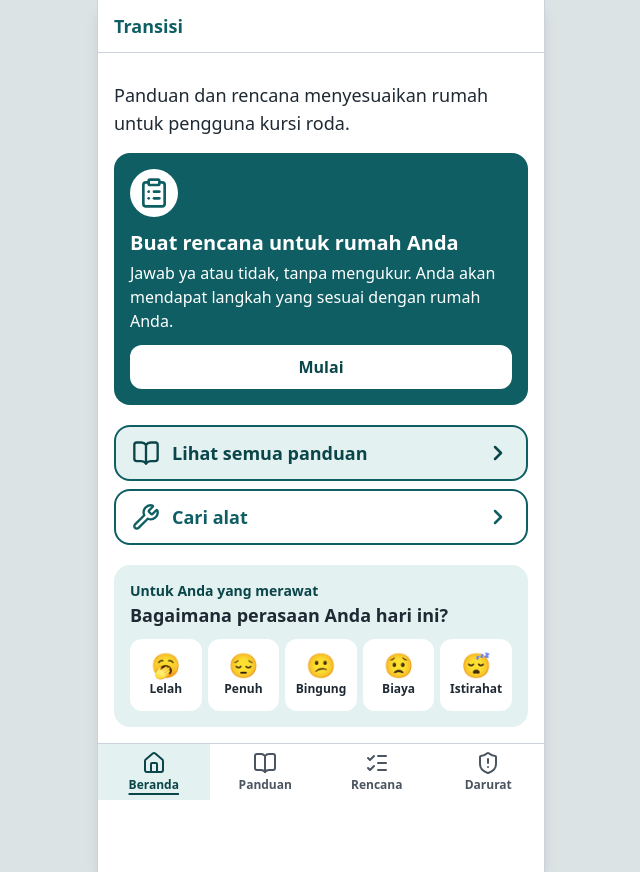
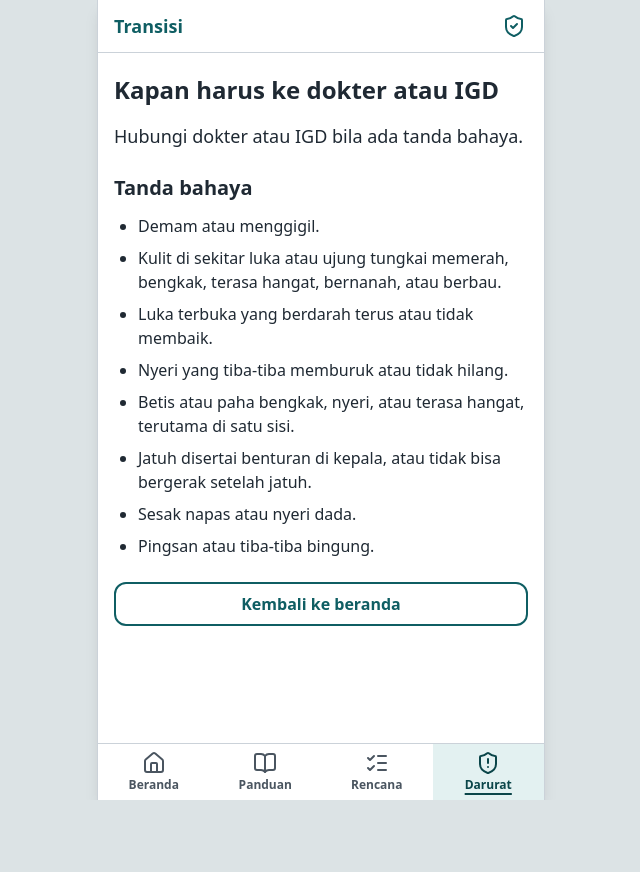
Before and after one commit to titohanafi/transisidnr, a React (Vite) app: page /#/igd in a window 1280 px wide. Before the commit this address led to /#/. Shown: the whole page, without its empty margins (319-959 px from the left). After the commit the page ends 800 px from the top, so only its background shows below. Built offline with nearby package versions, Linux system fonts and the light colour scheme.

Commit message:
Hapus data saya pindah ke ikon Data dan privasi di header

```diff
--- a/content/ui.json
+++ b/content/ui.json
@@ -4,7 +4,6 @@
   },
   "beranda": {
     "spandukDraf": "Konten masih draf dan belum ditinjau ahli.",
-    "tautanHapus": "Hapus data saya",
     "pilih": {
       "judul": "Apa yang ingin Anda lakukan?",
       "susun": {
@@ -42,6 +41,7 @@
     "tautanLain": "Tautan lain",
     "tautanIgd": "Kapan harus ke dokter atau IGD",
     "menuUtama": "Menu utama",
+    "dataPrivasi": "Data dan privasi",
     "tabBeranda": "Beranda",
     "tabPanduan": "Panduan",
     "tabRencana": "Rencana",
@@ -65,7 +65,7 @@
     "menyusul": "Daftar tanda bahaya sedang disiapkan bersama tenaga medis. Sampai daftar ini tersedia, bila Anda ragu atau khawatir, hubungi dokter atau IGD terdekat."
   },
   "hapusData": {
-    "judul": "Hapus data saya",
+    "judul": "Data dan privasi",
     "penjelasan": "Semua jawaban, centang, dan foto Anda tersimpan hanya di perangkat ini. Tombol ini menghapus semuanya.",
     "tombol": "Hapus semua data saya",
     "selesai": "Data Anda sudah dihapus dari perangkat ini.",
--- a/src/components/Halaman.tsx
+++ b/src/components/Halaman.tsx
@@ -1,5 +1,5 @@
 import { useEffect, useRef, type ReactNode } from "react";
-import { ChevronLeft } from "lucide-react";
+import { ChevronLeft, ShieldCheck } from "lucide-react";
 import { Link, useLocation, useNavigate } from "react-router-dom";
 import { BilahTab } from "./BilahTab";
 import { konten } from "../domain/content";
@@ -43,6 +43,13 @@
         <Link to="/" className={`inline-flex min-h-sentuh items-center text-lg font-bold text-utama ${dalam ? "" : "px-2"}`}>
           {app.nama}
         </Link>
+        <Link
+          to="/hapus"
+          aria-label={umum.dataPrivasi}
+          className="ml-auto inline-flex h-sentuh w-sentuh items-center justify-center rounded-tombol text-utama"
+        >
+          <ShieldCheck className="h-6 w-6" strokeWidth={2} aria-hidden="true" focusable="false" />
+        </Link>
       </header>
       <main id="isi" className="flex flex-1 flex-col px-4 py-5">
         {/* Di Beranda judulnya sama dengan nama aplikasi di header: tetap ada untuk pembaca layar, tidak ditampilkan dua kali. */}
--- a/src/domain/schema.ts
+++ b/src/domain/schema.ts
@@ -145,7 +145,6 @@
     app: z.object({ nama: teks }),
     beranda: z.object({
       spandukDraf: teks,
-      tautanHapus: teks,
       konteks: teks,
       pilih: z.object({
         judul: teks,
--- a/src/screens/Beranda.tsx
+++ b/src/screens/Beranda.tsx
@@ -6,7 +6,7 @@
 import { IkonBeranda } from "../components/IkonBeranda";
 import { konten } from "../domain/content";
 
-const { app, beranda, umum } = konten.ui;
+const { app, beranda } = konten.ui;
 const { pilih } = beranda;
 
 export function Beranda() {
@@ -51,9 +51,6 @@
         <CheckIn />
       </section>
 
-      <nav aria-label={umum.tautanLain} className="mt-auto flex flex-col pt-6">
-        <TautanKecil to="/hapus">{beranda.tautanHapus}</TautanKecil>
-      </nav>
     </Halaman>
   );
 }
@@ -72,11 +69,3 @@
     </Link>
   );
 }
-
-function TautanKecil({ to, children }: { to: string; children: ReactNode }) {
-  return (
-    <Link to={to} className="inline-flex min-h-sentuh items-center text-utama underline">
-      {children}
-    </Link>
-  );
-}
--- a/src/screens/HapusData.tsx
+++ b/src/screens/HapusData.tsx
@@ -23,7 +23,8 @@
         </>
       ) : (
         <>
-          <p className="mt-4">{t.penjelasan}</p>
+          <p className="mt-4">{umum.privasi}</p>
+          <p className="mt-3">{t.penjelasan}</p>
           {tahap === "awal" ? (
             <Tombol gayaTombol="bahaya" className="mt-6" onClick={() => setTahap("yakin")}>
               {t.tombol}
```
Also changed, not shown: 1 other file (tests, documents, lock files or other folders).
